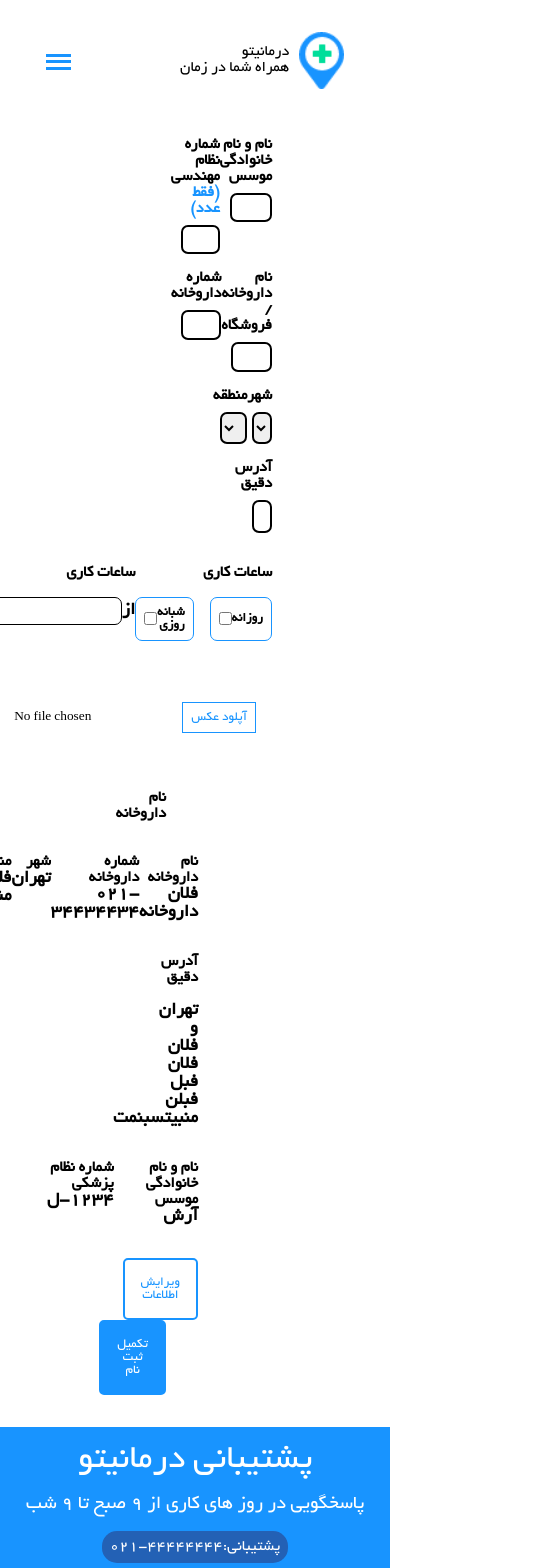
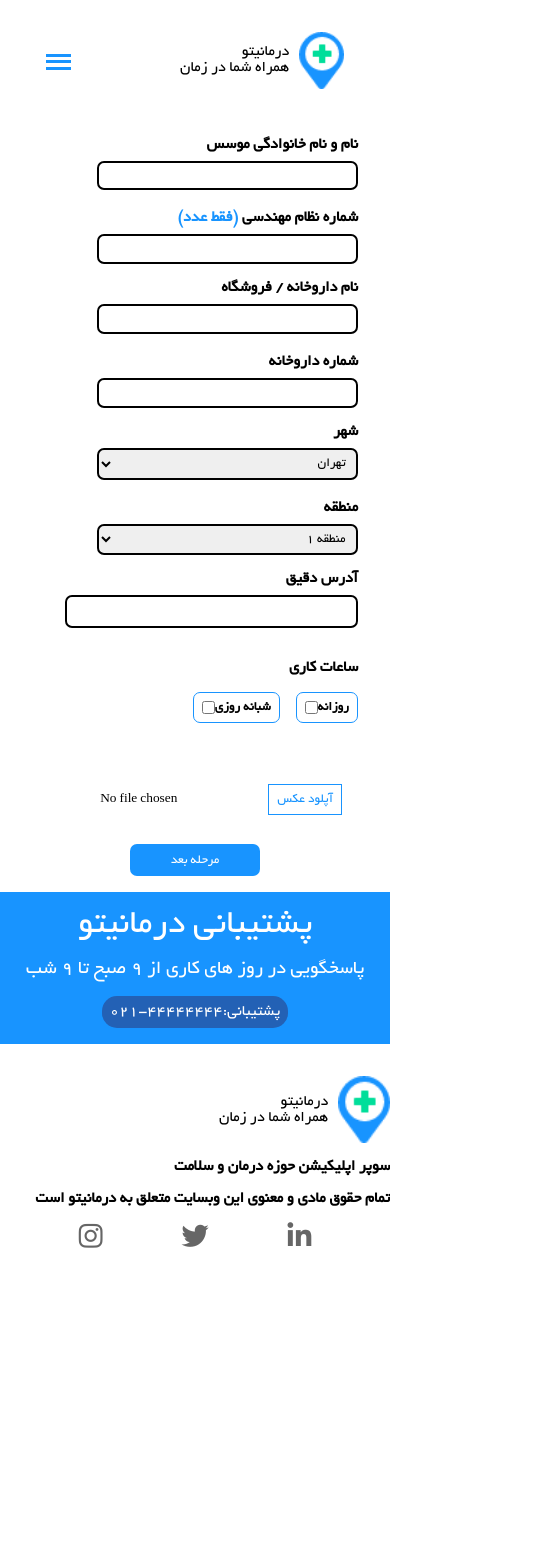
Before and after one commit to Arash-coder/Darmanito-React, a React (Create React App) app: page /Form in a window 390 px wide. Shown: the top 1568 px of the page, 544 px wide, since content can reach past the window. After the commit the page ends 1283 px from the top, so only its background shows below. Built offline with nearby package versions, Linux system fonts and the light colour scheme.

Commit message:
finish project

```diff
--- a/src/Components/Layout/Layout.js
+++ b/src/Components/Layout/Layout.js
@@ -27,7 +27,9 @@ const Layout = (props) =>{
         <Header />
 
 
-                <Route path="/Form" component={Form} />
+                <Route path="/Form">
+                    <Form clicked={()=>setshow(!show)} />
+                </Route>
                 {/* <Route path='/Confirm' component={Confirm} /> */}
 
 
--- a/src/Containers/Pharmacy_Registeration/RegisterationForm/RegisterationForm.js
+++ b/src/Containers/Pharmacy_Registeration/RegisterationForm/RegisterationForm.js
@@ -10,14 +10,24 @@ class RegisterationForm extends Component {
         this.state = {
             input1: true,
             input1_2: true,
+            input1_txt: null,
             input2: true,
+            input2_txt: null,
             input3: true,
             input3_2: true,
             input3_txt: null,
-            input4: null,
+            input4: true,
+            input4_txt: null,
             input5: null,
             input6: null,
-            input7: null,
+            input7: true,
+            input7_txt: null,
+            daily: false,
+            always: null,
+            time: null,
+            pic: null,
+            show1: true,
+            show2: false
 
         }
     }
@@ -31,6 +41,7 @@ class RegisterationForm extends Component {
         else {
             this.setState({ input1_2: true, input1: true })
         }
+        this.setState({ input1_txt: event.target.value })
     }
     input2handler = (event) => {
         if (isNaN(event.target.value)) {
@@ -38,6 +49,7 @@ class RegisterationForm extends Component {
         } else {
             this.setState({ input2: true })
         }
+        this.setState({ input2_txt: event.target.value })
     }
     input3handler = (event) => {
         if (event.target.value.length < 4) {
@@ -50,12 +62,51 @@ class RegisterationForm extends Component {
         else {
             this.setState({ input3_2: true, input3: true })
         }
-        this.setState({input3_txt:event.target.value})
+        this.setState({ input3_txt: event.target.value })
+    }
+    input4handler = (event) => {
+        if (isNaN(event.target.value)) {
+            this.setState({ input4: false })
+        } else {
+            this.setState({ input4: true })
+        }
+        this.setState({ input4_txt: event.target.value })
+    }
+    input7handler = (event) => {
+        if (!isNaN(event.target.value)) {
+            this.setState({ input7: false })
+        }
+        else {
+            this.setState({ input7: true })
+        }
+        this.setState({ input7_txt: event.target.value })
+    }
+    dailyhandler = () => {
+        this.setState({ daily: !this.state.daily })
+        this.setState({ time: "روزانه" })
+    }
+    alwayshandler = () => {
+        this.setState({ daily: false })
+        this.setState({ time: "شبانه روزی" })
+    }
+    pichandler = (event) => {
+        this.setState({
+            pic: URL.createObjectURL(event.target.files[0])
+        })
+    }
+    show1handler = (event) => {
+        this.setState({ show1: false })
+        this.setState({ show2: true })
+        event.preventDefault();
+    }
+    show2handler = () => {
+        this.setState({show1:true})
+        this.setState({show2:false})
     }
     render() {
         return (
             <div>
-                <main>
+                <main className={this.state.show1 ? null : style.show1}>
                     <form>
                         <div className={style.grid}>
                             <div className={style.grid_item}>
@@ -98,9 +149,10 @@ class RegisterationForm extends Component {
                                     <div className={style.title}>
                                         <h4>شماره داروخانه</h4>
                                         {/* {errors.number_of_pharmacy && <h4 className={style.err}>فیلد اجباری است!</h4>} */}
+                                        <h4 className={[style.err, this.state.input4 ? null : style.err_active].join(' ')}>فیلد اجباری است!</h4>
                                     </div>
                                     <div className={style.input}>
-                                        <input type="text" name="number_of_pharmacy" />
+                                        <input onChange={this.input4handler} type="text" name="number_of_pharmacy" />
                                     </div>
                                 </div>
                             </div>
@@ -137,8 +189,9 @@ class RegisterationForm extends Component {
                             <div className={style.title1}>
                                 <h4>آدرس دقیق</h4>
                                 {/* {errors.address && <h4 className={style.err}>فیلد اجباری است!</h4>} */}
+                                <h4 className={[style.err, this.state.input7 ? null : style.err_active].join(' ')}></h4>
                             </div>
-                            <input type="text" name="address" />
+                            <input onChange={this.input7handler} type="text" name="address" />
                         </div>
                         <div className={style.grid2}>
                             <div>
@@ -148,15 +201,15 @@ class RegisterationForm extends Component {
                                 <div className={style.time}>
                                     <div className={style.time_item}>
                                         <h5>روزانه</h5>
-                                        <input type="checkbox" name="daily" />
+                                        <input onClick={this.dailyhandler} type="checkbox" name="daily" />
                                     </div>
                                     <div className={[style.time_item, style.left].join(' ')}>
                                         <h5>شبانه روزی</h5>
-                                        <input type="checkbox" name="always" />
+                                        <input onClick={this.alwayshandler} type="checkbox" name="always" />
                                     </div>
                                 </div>
                             </div>
-                            <div className={style.set_timer}>
+                            <div className={[style.set_timer, this.state.daily ? style.set_timer_active : null].join(' ')}>
                                 <div className={style.title4}>
                                     <h4>ساعات کاری</h4>
                                     {/* {errors.time1 && <h4 className={style.err}>فیلد اجباری است !</h4>} */}
@@ -173,11 +226,11 @@ class RegisterationForm extends Component {
                         <div className={style.lastone}>
                             <div>
 
-                                <input type="file" name="file" id="file" className={style.upload} />
+                                <input onChange={this.pichandler} type="file" name="file" id="file" className={style.upload} />
                             </div>
                             <div className={style.speci}>
 
-                                <button type="submit" className={style.confirm}>تایید</button>
+                                <button onClick={this.show1handler} className={style.confirm}>مرحله بعد</button>
 
                             </div>
                         </div>
@@ -186,10 +239,10 @@ class RegisterationForm extends Component {
 
                 {/* !!!!!!!!!!!!!!!!!!!!!!!!!!!!!!!!!!!!!!!!!!!! */}
 
-                <main className={style.main}>
+                <main className={[style.main, this.state.show2 ? style.main_active : null].join(' ')}>
                     <div className={style.first}>
                         <div>
-                            {/* <img src={pic} alt="image" /> */}
+                            <img className={style.image} src={this.state.pic} alt="image" />
                         </div>
                         <div className={style.title_confirm}>
                             <h4>نام داروخانه</h4>
@@ -199,11 +252,11 @@ class RegisterationForm extends Component {
                     <div className={style.second}>
                         <div className={style.second_item}>
                             <h4>نام داروخانه</h4>
-                            <h3>فلان داروخانه</h3>
+                            <h3> {this.state.input3_txt} </h3>
                         </div>
                         <div className={style.second_item}>
                             <h4>شماره داروخانه</h4>
-                            <h3>021-34434434</h3>
+                            <h3> {this.state.input4_txt} </h3>
                         </div>
                         <div className={style.second_item}>
                             <h4>شهر</h4>
@@ -211,30 +264,30 @@ class RegisterationForm extends Component {
                         </div>
                         <div className={style.second_item}>
                             <h4>منطقه</h4>
-                            <h3>فلان منطقه</h3>
+                            <h3>منطقه 1</h3>
                         </div>
                         <div className={style.second_item}>
                             <h4>ساعت کاری</h4>
-                            <h3>شبانه روزی</h3>
+                            <h3> {this.state.time} </h3>
                         </div>
                     </div>
                     <div className={style.third}>
                         <h4>آدرس دقیق</h4>
-                        <h3>تهران و فلان فلان فبل فبلن منبیتسبنمت</h3>
+                        <h3> {this.state.input7_txt} </h3>
                     </div>
                     <div className={style.fourth}>
                         <div className={style.fourth_item}>
                             <h4>نام و نام خانوادگی موسس</h4>
-                            <h3>آرش</h3>
+                            <h3> {this.state.input1_txt} </h3>
                         </div>
                         <div className={[style.fourth_item, style.right].join(' ')}>
                             <h4>شماره نظام پزشکی</h4>
-                            <h3>1234-ل</h3>
+                            <h3> {this.state.input2_txt} </h3>
                         </div>
                     </div>
                     <div className={style.fifth}>
-                        <button type="submit" className={style.change}>ویرایش اطلاعات</button>
-                        <button className={style.confrim}>تکمیل ثبت نام</button>
+                        <button onClick={this.show2handler} type="submit" className={style.change}>ویرایش اطلاعات</button>
+                        <button onClick={this.props.clicked} className={style.confrim}>تکمیل ثبت نام</button>
                     </div>
                 </main>
             </div>
--- a/src/Containers/Pharmacy_Registeration/RegisterationForm/RegisterationForm.module.scss
+++ b/src/Containers/Pharmacy_Registeration/RegisterationForm/RegisterationForm.module.scss
@@ -170,13 +170,21 @@
     display: flex;
 }
 
-//!!!!!!!!!!!!!!!!!!!!!!!!!!!!!!!!!!!!!!!!!!!!!!!!!!!!!!!!!!!!!!!
+.set_timer {
+    display: none;
+}
+
+.set_timer_active {
+    display: block;
+} //!!!!!!!!!!!!!!!!!!!!!!!!!!!!!!!!!!!!!!!!!!!!!!!!!!!!!!!!!!!!!!!
 .main {
     padding: 0rem 12rem;
     margin-top: 2rem;
+    display: none;
     .first {
         display: flex;
         direction: rtl;
+        align-items: center;
         .title_confirm {
             margin-right: 2rem;
         }
@@ -228,3 +236,106 @@
         margin:2rem 0rem;
     }
 }
+
+.image {
+    width: 148px;
+    height: 155px;
+    border-radius: 100px;
+    padding: 1rem;
+}
+
+.show1 {
+    display: none;
+}
+
+.main_active {
+    display: block;
+}
+
+@media(max-width:1014px) {
+    .grid {
+        padding: 0rem 9rem;
+    }
+    .ad {
+        padding: 0rem 9rem;
+    }
+    .lastone {
+        padding: 0rem 9rem;
+    }
+    .grid2 {
+        padding: 0rem 9rem;
+    }
+}
+
+@media(max-width:962px) {
+    .main {
+        padding: 0rem 6rem;
+    }
+}
+
+@media(max-width: 758px) {
+    .grid {
+        padding: 0rem 4rem;
+    }
+    .ad {
+        padding: 0rem 4rem;
+    }
+    .lastone {
+        padding: 0rem 4rem;
+    }
+    .grid2 {
+        padding: 0rem 4rem;
+    }
+    .main {
+        padding: 0rem 4rem;
+        .second {
+            grid-template-columns: 1fr 1fr 1fr;
+        }
+    }
+}
+
+@media(max-width:610px) {
+    .grid {
+        padding: 0rem 2rem;
+    }
+    .ad {
+        padding: 0rem 2rem;
+    }
+    .lastone {
+        padding: 0rem 2rem;
+    }
+    .grid2 {
+        padding: 0rem 2rem;
+    }
+    .main {
+        padding: 0rem 2rem;
+    }
+}
+
+@media(max-width:536px) {
+    .grid {
+        grid-template-columns: 1fr;
+        row-gap: 20px;
+    }
+    .ad {
+        padding: 1rem 2rem;
+    }
+    .lastone {
+        grid-template-columns: 1fr;
+        row-gap: 20px;
+        padding: 1rem 2rem;
+    }
+    .grid2 {
+        grid-template-columns: 1fr;
+        row-gap: 20px;
+    }
+    .main {
+        padding: 0rem 1rem;
+    }
+}
+
+@media(max-width:290px) {
+    .main {
+        padding: 0rem 0.2rem;
+    }
+}
```
